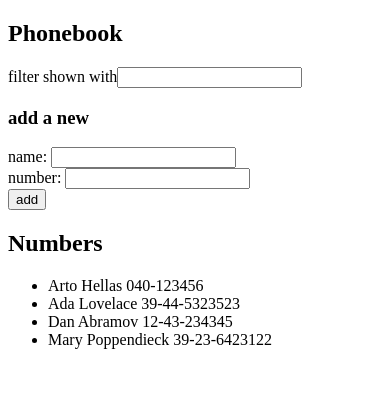
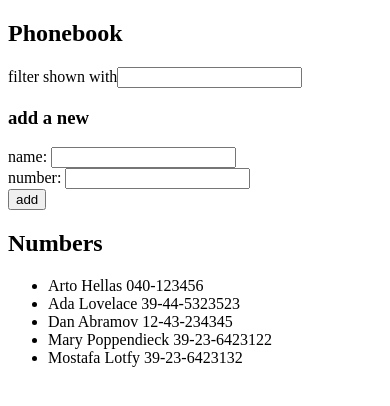
Before and after one commit to mstflotfy/fullStackOpen-exercises-submission-2024-mstflotfy, a React (Vite) app in the folder part2/thePhonebook/: page / in a window 390 px wide. Shown: the top 406 px of the page. Built offline with nearby package versions, Linux system fonts and the light colour scheme; data requests are answered from the project's data file.

Commit message:
submit 2.11: The Phonebook Step 6

```diff
--- /dev/null
+++ b/part2/thePhonebook/db.json
@@ -0,0 +1,29 @@
+{
+  "persons": [
+    {
+      "name" : "Arto Hellas",
+      "number": "040-123456",
+      "id": 1
+    },
+    {
+      "name" : "Ada Lovelace",
+      "number": "39-44-5323523",
+      "id": 2
+    },
+    {
+      "name" : "Dan Abramov",
+      "number": "12-43-234345",
+      "id": 3
+    },
+    {
+      "name" : "Mary Poppendieck",
+      "number": "39-23-6423122",
+      "id": 4
+    },
+    {
+      "name" : "Mostafa Lotfy",
+      "number": "39-23-6423132",
+      "id": 5
+    }
+  ]
+}
--- a/part2/thePhonebook/package.json
+++ b/part2/thePhonebook/package.json
@@ -7,9 +7,11 @@
     "dev": "vite",
     "build": "vite build",
     "lint": "eslint . --ext js,jsx --report-unused-disable-directives --max-warnings 0",
-    "preview": "vite preview"
+    "preview": "vite preview",
+    "server": "json-server -p3001 --watch db.json"
   },
   "dependencies": {
+    "axios": "^1.6.8",
     "react": "^18.2.0",
     "react-dom": "^18.2.0"
   },
@@ -21,6 +23,7 @@
     "eslint-plugin-react": "^7.34.0",
     "eslint-plugin-react-hooks": "^4.6.0",
     "eslint-plugin-react-refresh": "^0.4.5",
+    "json-server": "^1.0.0-alpha.23",
     "vite": "^5.1.6"
   }
 }
--- a/part2/thePhonebook/src/App.jsx
+++ b/part2/thePhonebook/src/App.jsx
@@ -1,19 +1,26 @@
-import { useState } from 'react'
+import { useEffect, useState } from 'react'
 import Filter from './components/Filter'
 import PersonForm from './components/PersonForm'
 import Persons from './components/Persons'
+import axios from 'axios'
 
 
 const App = () => {
-  const [persons, setPersons] = useState([
-    { name: 'Arto Hellas', number: '040-123456', id: 1 },
-    { name: 'Ada Lovelace', number: '39-44-5323523', id: 2 },
-    { name: 'Dan Abramov', number: '12-43-234345', id: 3 },
-    { name: 'Mary Poppendieck', number: '39-23-6423122', id: 4 }
-  ])
+  const [persons, setPersons] = useState([])
   const [newName, setNewName] = useState('')
   const [newNumber, setNewNumber] = useState('')
   const [nameFilter, setNameFilter] = useState('')
+
+  useEffect(() => {
+    console.log('effect')
+    axios
+      .get('http://localhost:3001/persons')
+      .then(response => {
+        console.log('promise fulfilled')
+        setPersons(response.data)
+      })
+  }, [])
+  console.log('render', persons.length, 'presons')
 
   const handleSubmit = (e) => {
     e.preventDefault()
```
Also changed, not shown: 1 other file (tests, documents, lock files or other folders).
